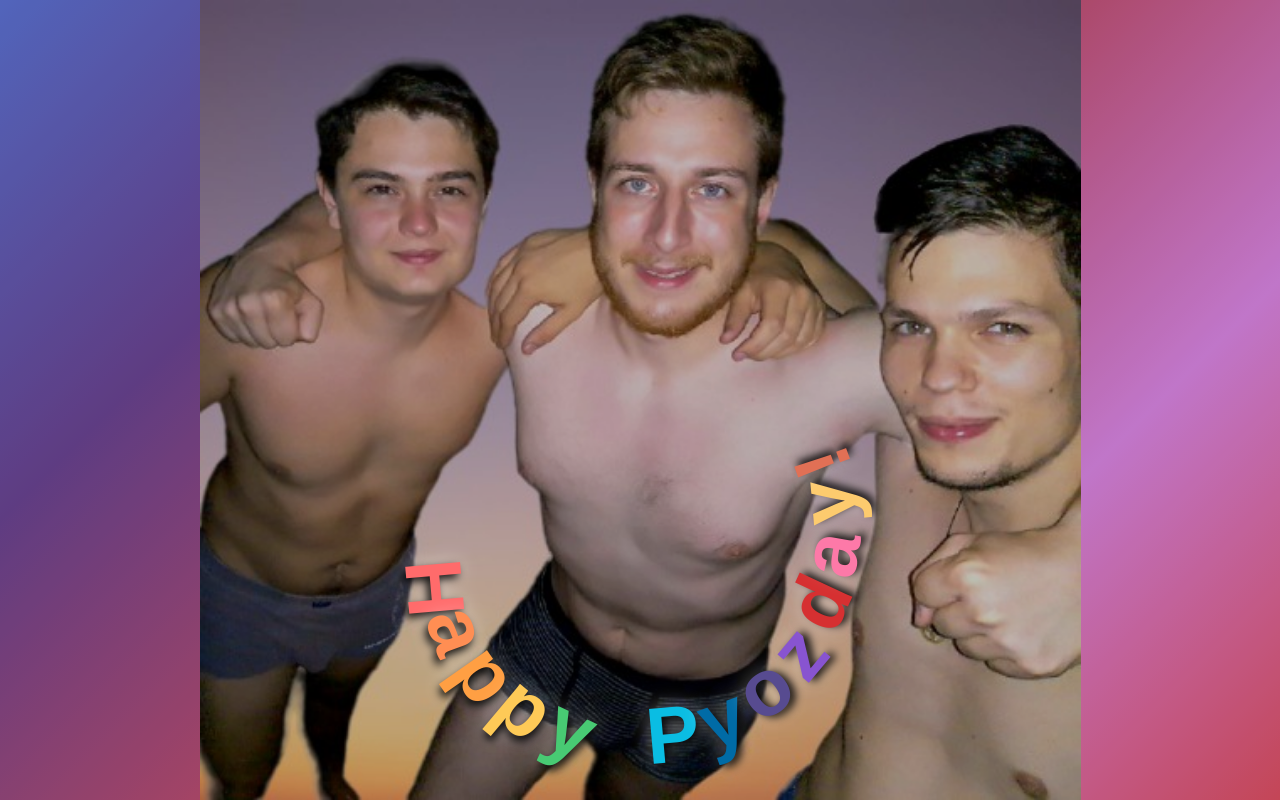
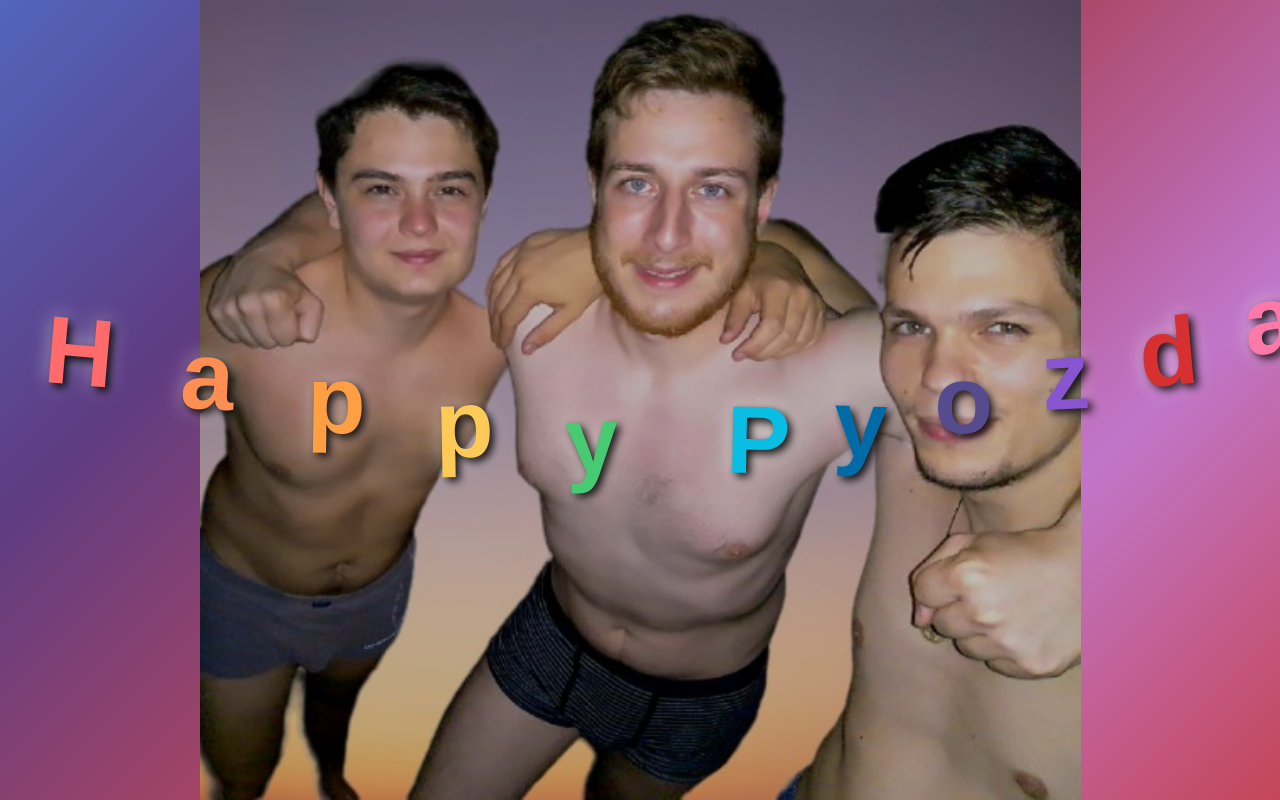
Before and after one commit to eddmorso/gift-card, a plain HTML site: page index.html in a window 1280 px wide. Both pictures are taken after a click on the button "🎵 Tap to Start the Surprise 🎁". Drawn offline with Linux system fonts and the light colour scheme.

Commit message:
flatten the text with a new chat

```diff
--- a/index.html
+++ b/index.html
@@ -136,45 +136,107 @@
       width: 100%;
       height: 100%;
       display: flex;
-      align-items: flex-end;
+      align-items: center;
       justify-content: center;
-      padding-bottom: 2em;
     }
 
     .rainbow-text {
       position: relative;
-      width: 800px;
-      height: 400px;
+      width: 100vw;
+      height: 60vh;
       display: flex;
-      align-items: flex-end;
+      align-items: center;
       justify-content: center;
     }
 
     .rainbow-text span {
       position: absolute;
-      font-size: 5em;
+      font-size: clamp(3em, 8vw, 6em);
       font-weight: bold;
       text-shadow:
         4px 4px 8px rgba(0, 0, 0, 0.9),
         0 0 20px rgba(255, 255, 255, 0.5);
-      transform-origin: 0 -150px;
-      bottom: 0;
+      transform-origin: center center;
     }
 
-    .rainbow-text span:nth-child(1) { transform: rotate(85deg); color: #ff6b6b; }
-    .rainbow-text span:nth-child(2) { transform: rotate(70deg); color: #ff8e53; }
-    .rainbow-text span:nth-child(3) { transform: rotate(55deg); color: #ff9f43; }
-    .rainbow-text span:nth-child(4) { transform: rotate(40deg); color: #feca57; }
-    .rainbow-text span:nth-child(5) { transform: rotate(25deg); color: #48ca73; }
-    .rainbow-text span:nth-child(6) { transform: rotate(10deg); color: transparent; }
-    .rainbow-text span:nth-child(7) { transform: rotate(-5deg); color: #0abde3; }
-    .rainbow-text span:nth-child(8) { transform: rotate(-20deg); color: #006ba6; }
-    .rainbow-text span:nth-child(9) { transform: rotate(-35deg); color: #574b90; }
-    .rainbow-text span:nth-child(10) { transform: rotate(-50deg); color: #8854d0; }
-    .rainbow-text span:nth-child(11) { transform: rotate(-65deg); color: #d63031; }
-    .rainbow-text span:nth-child(12) { transform: rotate(-80deg); color: #fd79a8; }
-    .rainbow-text span:nth-child(13) { transform: rotate(-95deg); color: #fdcb6e; }
-    .rainbow-text span:nth-child(14) { transform: rotate(-110deg); color: #e17055; }
+    .rainbow-text span:nth-child(1) {
+      transform: translateX(-45vw) translateY(-8vh) rotate(5deg);
+      color: #ff6b6b;
+    }
+    .rainbow-text span:nth-child(2) {
+      transform: translateX(-35vw) translateY(-5vh) rotate(3deg);
+      color: #ff8e53;
+    }
+    .rainbow-text span:nth-child(3) {
+      transform: translateX(-25vw) translateY(-2vh) rotate(1deg);
+      color: #ff9f43;
+    }
+    .rainbow-text span:nth-child(4) {
+      transform: translateX(-15vw) translateY(1vh) rotate(-1deg);
+      color: #feca57;
+    }
+    .rainbow-text span:nth-child(5) {
+      transform: translateX(-5vw) translateY(3vh) rotate(-2deg);
+      color: #48ca73;
+    }
+    .rainbow-text span:nth-child(6) {
+      transform: translateX(0vw) translateY(4vh) rotate(-1deg);
+      color: transparent;
+    }
+    .rainbow-text span:nth-child(7) {
+      transform: translateX(8vw) translateY(3vh) rotate(1deg);
+      color: #0abde3;
+    }
+    .rainbow-text span:nth-child(8) {
+      transform: translateX(16vw) translateY(1vh) rotate(2deg);
+      color: #006ba6;
+    }
+    .rainbow-text span:nth-child(9) {
+      transform: translateX(24vw) translateY(-2vh) rotate(-1deg);
+      color: #574b90;
+    }
+    .rainbow-text span:nth-child(10) {
+      transform: translateX(32vw) translateY(-5vh) rotate(-3deg);
+      color: #8854d0;
+    }
+    .rainbow-text span:nth-child(11) {
+      transform: translateX(40vw) translateY(-8vh) rotate(-5deg);
+      color: #d63031;
+    }
+    .rainbow-text span:nth-child(12) {
+      transform: translateX(48vw) translateY(-12vh) rotate(-7deg);
+      color: #fd79a8;
+    }
+    .rainbow-text span:nth-child(13) {
+      transform: translateX(56vw) translateY(-16vh) rotate(-9deg);
+      color: #fdcb6e;
+    }
+    .rainbow-text span:nth-child(14) {
+      transform: translateX(64vw) translateY(-20vh) rotate(-11deg);
+      color: #e17055;
+    }
+
+    /* Responsive adjustments */
+    @media (max-width: 768px) {
+      .rainbow-text span {
+        font-size: clamp(2em, 6vw, 4em);
+      }
+
+      .rainbow-text span:nth-child(1) { transform: translateX(-40vw) translateY(-6vh) rotate(4deg); }
+      .rainbow-text span:nth-child(2) { transform: translateX(-30vw) translateY(-4vh) rotate(2deg); }
+      .rainbow-text span:nth-child(3) { transform: translateX(-20vw) translateY(-2vh) rotate(1deg); }
+      .rainbow-text span:nth-child(4) { transform: translateX(-12vw) translateY(0vh) rotate(-1deg); }
+      .rainbow-text span:nth-child(5) { transform: translateX(-4vw) translateY(2vh) rotate(-2deg); }
+      .rainbow-text span:nth-child(6) { transform: translateX(0vw) translateY(3vh) rotate(-1deg); }
+      .rainbow-text span:nth-child(7) { transform: translateX(6vw) translateY(2vh) rotate(1deg); }
+      .rainbow-text span:nth-child(8) { transform: translateX(12vw) translateY(0vh) rotate(2deg); }
+      .rainbow-text span:nth-child(9) { transform: translateX(18vw) translateY(-2vh) rotate(-1deg); }
+      .rainbow-text span:nth-child(10) { transform: translateX(24vw) translateY(-4vh) rotate(-3deg); }
+      .rainbow-text span:nth-child(11) { transform: translateX(30vw) translateY(-6vh) rotate(-4deg); }
+      .rainbow-text span:nth-child(12) { transform: translateX(36vw) translateY(-8vh) rotate(-5deg); }
+      .rainbow-text span:nth-child(13) { transform: translateX(42vw) translateY(-10vh) rotate(-6deg); }
+      .rainbow-text span:nth-child(14) { transform: translateX(48vw) translateY(-12vh) rotate(-7deg); }
+    }
   </style>
 </head>
 <body>
@@ -209,6 +271,7 @@
   <audio id="bgMusic" loop preload="auto" playsinline>
     <source src="gift_card_music.mp3" type="audio/mpeg">
     Your browser does not support the audio element.
+  </source>
   </audio>
 
   <script>
```
